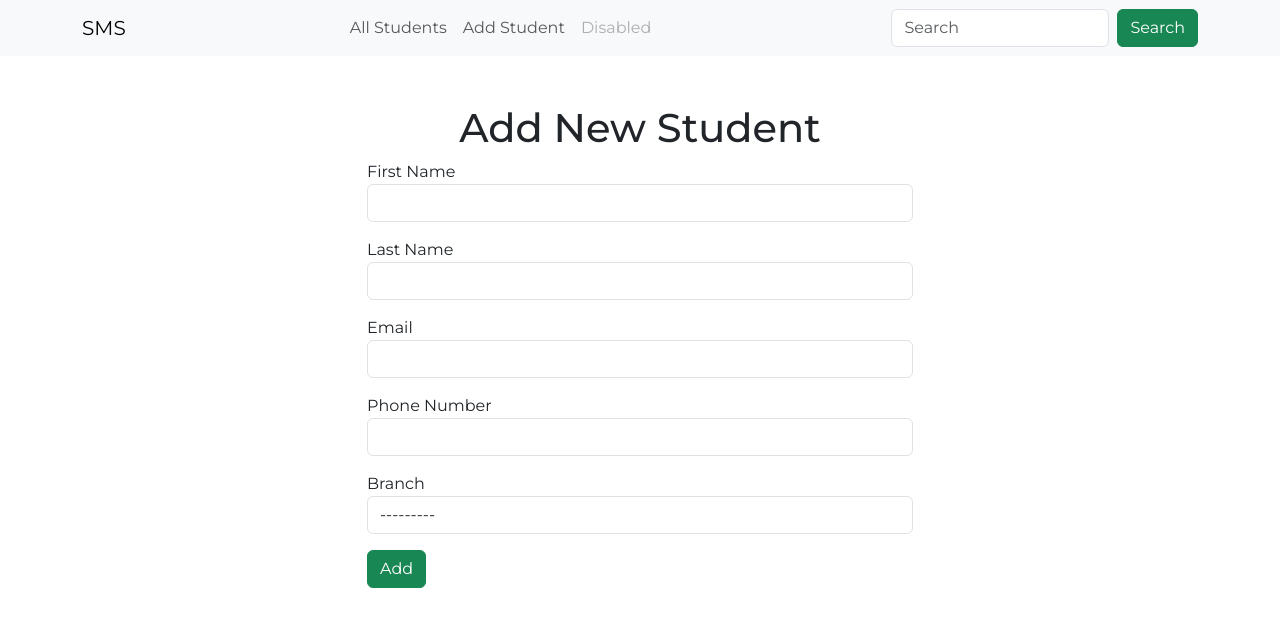
After one commit to EricWanjohiMuturi/Student-Management-System, a Django app: page /add/ in a window 1280 px wide. The commit adds this page. Shown: the top 635 px of the page. Run offline with Django 5.2, Linux system fonts and the light colour scheme; some libraries are stand-ins or nearby versions.

Commit message:
added the delete and add student operations

```diff
--- a/student_manage/urls.py
+++ b/student_manage/urls.py
@@ -3,5 +3,7 @@ from . import views
 
 urlpatterns = [
     path("", views.list_student, name="home"),
-    path("update/<int:id>", views.update_student, name="update")
+    path("update/<int:id>", views.update_student, name="update"),
+    path("delete/<int:id>",views.delete_student, name="delete"),
+    path("add/",views.add_student, name="add")
 ]
--- a/student_manage/views.py
+++ b/student_manage/views.py
@@ -18,3 +18,19 @@ def update_student(request, id):
         st = Student.objects.get(pk=id)
         fm=StudentInfoForm(instance=st)
     return render(request, "student_manage/update_student.html", {"form":fm})
+
+def delete_student(request,id):
+    if request.method == 'POST':
+        st=Student.objects.get(pk=id)
+        st.delete()
+        return HttpResponseRedirect("/")
+
+def add_student(request):
+    if request.method == "POST":
+        fm = StudentInfoForm(request.POST)
+        if fm.is_valid():
+            fm.save()
+            return HttpResponseRedirect("/")
+    else:
+        fm = StudentInfoForm()
+    return render(request, "student_manage/add_student.html", {"form":fm})
--- a/templates/includes/navbar.html
+++ b/templates/includes/navbar.html
@@ -10,7 +10,7 @@
             <a class="nav-link" aria-current="page" href="/">All Students</a>
           </li>
           <li class="nav-item">
-            <a class="nav-link" href="#">Update Student</a>
+            <a class="nav-link" href="{% url 'add' %}">Add Student</a>
           </li>
           <li class="nav-item">
             <a class="nav-link disabled" aria-disabled="true">Disabled</a>
--- /dev/null
+++ b/templates/student_manage/add_student.html
@@ -0,0 +1,22 @@
+{% extends 'base.html' %}
+{% load static %}
+
+{% block content %}
+<div class="container">
+    <div class="row">
+        <div class="col-lg-6 offset-3 py-5">
+            <h1 class="text-center">
+                Add New Student
+            </h1>
+            <form action="" method="post">
+                {% csrf_token %}
+                {% for fields in form %}
+                    {{fields.label}}
+                    {{fields}}
+                {% endfor %}
+                <input type="submit" value="Add" class="btn btn-success">
+            </form>
+        </div>
+    </div>
+</div>
+{% endblock content %}
--- a/templates/student_manage/list_student.html
+++ b/templates/student_manage/list_student.html
@@ -73,11 +73,11 @@
                             <p>Are you sure you want to delete the Student Information of: <strong>{{student.fname}} {{student.lname}}</strong></p>
                           </div>
                           <div class="modal-footer">
-                            <button type="button" class="btn btn-danger" data-bs-dismiss="modal">No</button>
+                            <button type="button" class="btn btn-light" data-bs-dismiss="modal">No</button>
                             <!-- <button type="button" class="btn btn-light" data-bs-dismiss="modal">Close</button> -->
                             <form action="{% url "delete" student.id %}" method="post" class="d-inline">
                               {% csrf_token %}
-                              <input type="submit" value="Delete" class="btn btn-danger">
+                              <input type="submit" value="Yes" class="btn btn-danger">
                             </form>
                           </div>
                         </div>
```
